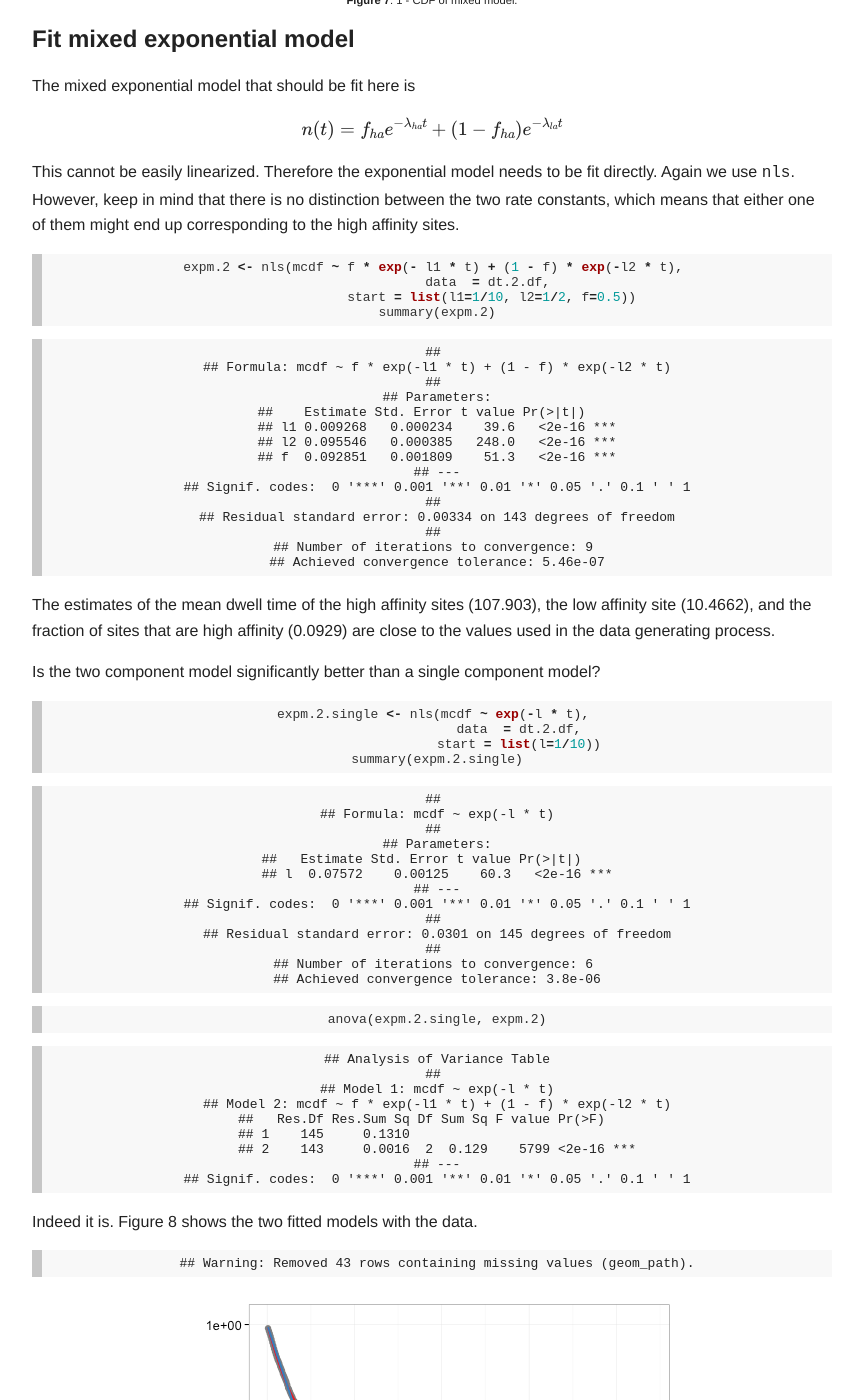
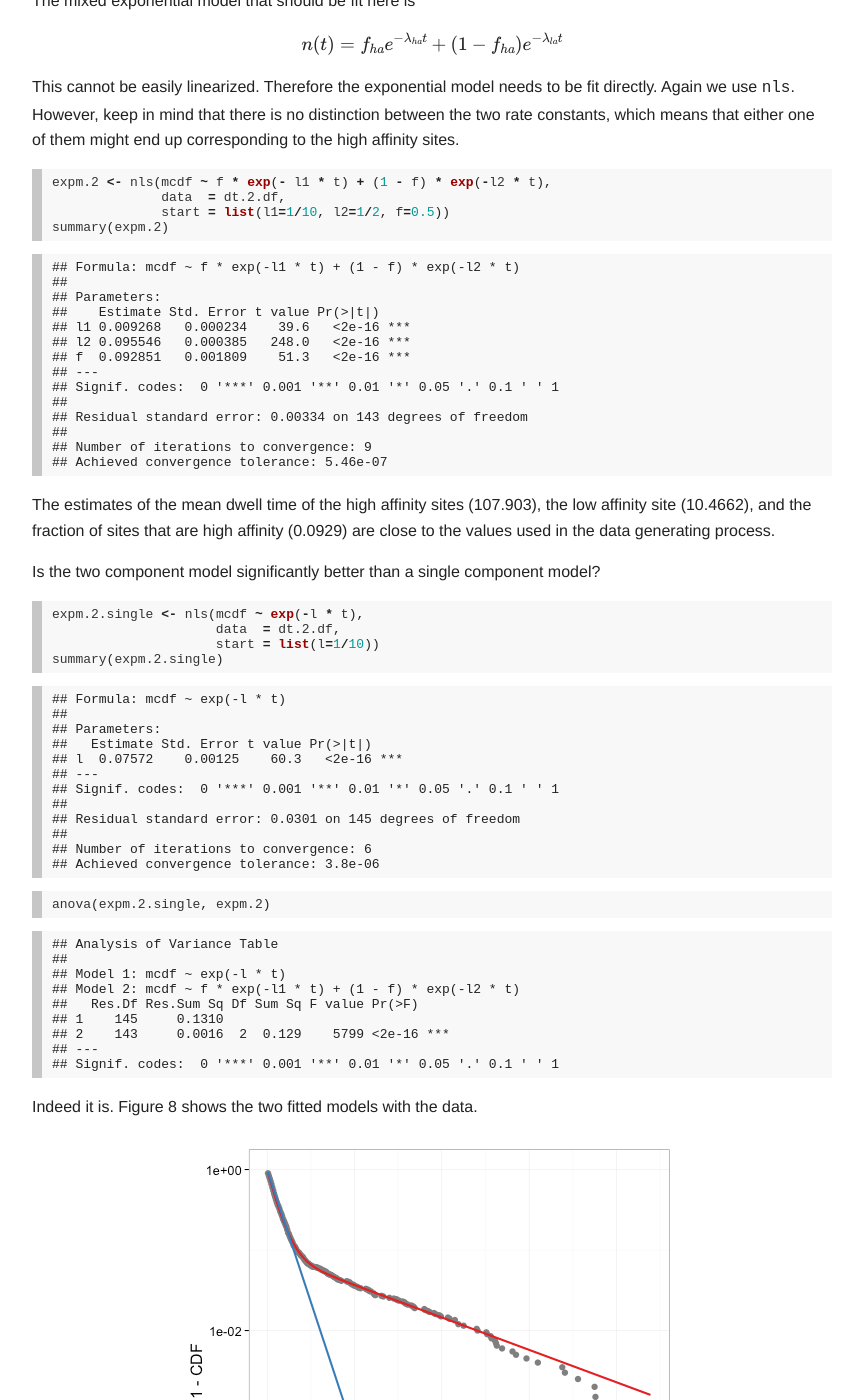
Before and after one commit to wresch/wresch.github.io, a Jekyll site: the page built from _posts/2014-07-19-model-protein-dna-dwell-time-part1.md, in a window 1280 px wide and 1400 px high, scrolled down 8234 px. Shown: the whole window, without its empty margins (208-1053 px from the left). Built offline with Jekyll 4.4.1, drawn with Linux system fonts in a browser that asks for light colours; Markdown is read by kramdown in place of the engine named in the settings; formulas are drawn with MathJax 3; some of the changed text lies outside the part shown.

Commit message:
updated 2014-07-19-model to use GFM block markers

````diff
--- a/_posts/2014-07-19-model-protein-dna-dwell-time-part1.md
+++ b/_posts/2014-07-19-model-protein-dna-dwell-time-part1.md
@@ -5,11 +5,6 @@ author: Wolfgang Resch
 output: html_document
 ---
 
-
-
-{% highlight text %}
-## Error: duplicate label 'model-single-site'
-{% endhighlight %}
 
 _Disclaimer_:  In this post i'm working through my own thinking on
 how to think about and model simple dwell times of proteins on their DNA binding
@@ -50,7 +45,7 @@ a total of 2000 bound sites (without actually using the neg. binomial
 distribution). A term for measurement error is introduced as well.
 
 
-{% highlight r %}
+```r
 set.seed(13219)
 dt.1 <- c()
 ti <- 1
@@ -63,17 +58,17 @@ while (n > 0) {
   ti <- ti + 1
 }
 dt.1[dt.1 < 1] <- 1
-{% endhighlight %}
+```
 
 Plotting the distribution of dwell times
 
-{% highlight r %}
+```r
 library(ggplot2)
 p <- ggplot(data.frame(dt=dt.1)) +
   geom_histogram(aes(x=dt), fill="grey70", color="black", binwidth=5) +
   labs(x=expression(paste("Dwell time x", 10^{-1}, "s")), y="n") +
   theme_bw(16)
-{% endhighlight %}
+```
 
 <figure>
 <img src="http://wresch.github.io/assets/140719_fitting_exp_decay_models/2014-07-22-fig1.png" title="plot of chunk 2014-07-22-fig1" alt="plot of chunk 2014-07-22-fig1" style="display: block; margin: auto;" />
@@ -91,21 +86,21 @@ of 0.  The easiest way to do this is essentially calculating an empirical
 CDF function of the dwell times:
 
 
-{% highlight r %}
+```r
 dt.1.cdf <- ecdf(dt.1)
-{% endhighlight %}
+```
 
 Next, we create a `data.frame` that gives unique values of `dt.1` along
 with `1 - CDF` (unique values only since there are many ties in the
 data).
 
 
-{% highlight r %}
+```r
 dt.1.u <- unique(dt.1)
 dt.1.df <- data.frame(t = dt.1.u,
                       mcdf = 1 - dt.1.cdf(dt.1.u))
 dt.1.df <- subset(dt.1.df, mcdf > 0)
-{% endhighlight %}
+```
 
 Figure 2 shows that 1 - CDF indeed appears to be an exponential decay.
 
@@ -137,16 +132,15 @@ log(n(t)) &= log(n_0\cdot e^{-\frac{t}{\tau}}) \\
 and the linearized model can be fit to transformed data:
 
 
-{% highlight r %}
+```r
 dt.1.df$log.mcdf <- log(dt.1.df$mcdf)
 linm <- lm(log.mcdf ~ t, data = dt.1.df)
 summary(linm)
-{% endhighlight %}
+```
 
 
 
-{% highlight text %}
-##
+```
 ## Call:
 ## lm(formula = log.mcdf ~ t, data = dt.1.df)
 ##
@@ -164,7 +158,7 @@ summary(linm)
 ## Residual standard error: 0.0425 on 353 degrees of freedom
 ## Multiple R-squared:  0.999,	Adjusted R-squared:  0.999
 ## F-statistic: 3.88e+05 on 1 and 353 DF,  p-value: <2e-16
-{% endhighlight %}
+```
 
 results in the expected mean dwell time of
 `\(\tau = \frac{1}{\lambda} =\)` 98.5474 and
@@ -195,7 +189,7 @@ if the 1 - CDF data was replaced by a fixed, evenly spaced number of linearly
 interpolated data points?
 
 
-{% highlight r %}
+```r
 eq.spaced <- seq(min(dt.1), max(dt.1), by=1)
 df.eq <- data.frame(t=eq.spaced, mcdf=approx(dt.1.u, 1 - dt.1.cdf(dt.1.u),
                                              xout=eq.spaced)$y)
@@ -203,12 +197,11 @@ df.eq <- subset(df.eq, mcdf > 0)
 df.eq$log.mcdf <- log(df.eq$mcdf)
 linm.i <- lm(log.mcdf ~ t, data = df.eq)
 summary(linm.i)
-{% endhighlight %}
+```
 
 
 
-{% highlight text %}
-##
+```
 ## Call:
 ## lm(formula = log.mcdf ~ t, data = df.eq)
 ##
@@ -226,7 +219,7 @@ summary(linm.i)
 ## Residual standard error: 0.294 on 817 degrees of freedom
 ## Multiple R-squared:  0.986,	Adjusted R-squared:  0.986
 ## F-statistic: 5.79e+04 on 1 and 817 DF,  p-value: <2e-16
-{% endhighlight %}
+```
 
 Figure 4 shows the diagnostic figures for this fit. This certainly didn't
 help any.
@@ -246,15 +239,14 @@ means that the exponential that we are fitting is
 
 We fit this to the original data using the base R `nls` function
 
-{% highlight r %}
+```r
 expm <- nls(mcdf ~ exp(- l*t), data=dt.1.df, start=list(l=1/5))
 summary(expm)
-{% endhighlight %}
+```
 
 
 
-{% highlight text %}
-##
+```
 ## Formula: mcdf ~ exp(-l * t)
 ##
 ## Parameters:
@@ -267,7 +259,7 @@ summary(expm)
 ##
 ## Number of iterations to convergence: 6
 ## Achieved convergence tolerance: 2.7e-06
-{% endhighlight %}
+```
 
 Again, the estimate for the mean dwell time of 98.6092 is close
 to the real value of 100.
@@ -294,7 +286,7 @@ with low affinity sites (mean dwell time of 1s, 1800 sites) is simulated using
 a similar process as above
 
 
-{% highlight r %}
+```r
 set.seed(5620)
 sim.2.data <- function() {
   dt.2 <- c()
@@ -320,7 +312,7 @@ dt.2.cdf <- ecdf(dt.2)
 dt.2.df <- data.frame(t = unique(dt.2))
 dt.2.df$mcdf <- 1 - dt.2.cdf(dt.2.df$t)
 dt.2.df <- subset(dt.2.df, mcdf > 0)
-{% endhighlight %}
+```
 
 
 Figure 6 shows the distribution of dwell times and Figure 7 the log plot
@@ -356,17 +348,16 @@ which means that either one of them might end up corresponding to
 the high affinity sites.
 
 
-{% highlight r %}
+```r
 expm.2 <- nls(mcdf ~ f * exp(- l1 * t) + (1 - f) * exp(-l2 * t),
               data  = dt.2.df,
               start = list(l1=1/10, l2=1/2, f=0.5))
 summary(expm.2)
-{% endhighlight %}
+```
 
 
 
-{% highlight text %}
-##
+```
 ## Formula: mcdf ~ f * exp(-l1 * t) + (1 - f) * exp(-l2 * t)
 ##
 ## Parameters:
@@ -381,7 +372,7 @@ summary(expm.2)
 ##
 ## Number of iterations to convergence: 9
 ## Achieved convergence tolerance: 5.46e-07
-{% endhighlight %}
+```
 
 The estimates of the mean dwell time of the high affinity sites
 (107.903), the low affinity site (10.4662), and the
@@ -390,17 +381,16 @@ the values used in the data generating process.
 
 Is the two component model significantly better than a single component model?
 
-{% highlight r %}
+```r
 expm.2.single <- nls(mcdf ~ exp(-l * t),
                      data  = dt.2.df,
                      start = list(l=1/10))
 summary(expm.2.single)
-{% endhighlight %}
+```
 
 
 
-{% highlight text %}
-##
+```
 ## Formula: mcdf ~ exp(-l * t)
 ##
 ## Parameters:
@@ -413,17 +403,17 @@ summary(expm.2.single)
 ##
 ## Number of iterations to convergence: 6
 ## Achieved convergence tolerance: 3.8e-06
-{% endhighlight %}
+```
 
 
 
-{% highlight r %}
+```r
 anova(expm.2.single, expm.2)
-{% endhighlight %}
+```
 
 
 
-{% highlight text %}
+```
 ## Analysis of Variance Table
 ##
 ## Model 1: mcdf ~ exp(-l * t)
@@ -433,15 +423,12 @@ anova(expm.2.single, expm.2)
 ## 2    143     0.0016  2  0.129    5799 <2e-16 ***
 ## ---
 ## Signif. codes:  0 '***' 0.001 '**' 0.01 '*' 0.05 '.' 0.1 ' ' 1
-{% endhighlight %}
+```
 
 Indeed it is. Figure 8 shows the two fitted models with the data.
 
 <figure>
 
-{% highlight text %}
-## Warning: Removed 43 rows containing missing values (geom_path).
-{% endhighlight %}
 
 <img src="http://wresch.github.io/assets/140719_fitting_exp_decay_models/2014-07-22-fig8.png" title="plot of chunk 2014-07-22-fig8" alt="plot of chunk 2014-07-22-fig8" style="display: block; margin: auto;" />
 <figcaption><b>Figure 8</b>: Mixture model with `nls` fit of 2 component model
@@ -456,7 +443,7 @@ How dependent on the starting values are the results of `nls`? To find out,
 at 0.5).
 
 
-{% highlight r %}
+```r
 fit.grid <- local({
   eg <- expand.grid(start.l1=10^seq(-3, 0, length.out=100),
                     start.l2=10^seq(-3, 0, length.out=100))
@@ -481,7 +468,7 @@ fit.grid <- local({
   eg$fit.fha <- ifelse(eg$fit.l1 < eg$fit.l2, eg$fit.f, 1-eg$fit.f)
   eg
 })
-{% endhighlight %}
+```
 
 Figure 9 shows how the inital estimates for the parameters impact which
 of the two rate constants ends up estimating the high affinity sites and
@@ -522,7 +509,7 @@ overestimated (rate constant underestimated), irrespective of
 data set. Despite the obvious bias, the difference is reatively small.
 
 
-{% highlight r %}
+```r
 set.seed(3321999)
 fit.rep <- list()
 for (i in 1:100) {
@@ -539,7 +526,7 @@ for (i in 1:100) {
     fit.rep[[i]] <- fit
   }
 }
-{% endhighlight %}
+```
 
 <figure>
 <img src="http://wresch.github.io/assets/140719_fitting_exp_decay_models/2014-07-22-fig11.png" title="plot of chunk 2014-07-22-fig11" alt="plot of chunk 2014-07-22-fig11" style="display: block; margin: auto;" />
````
